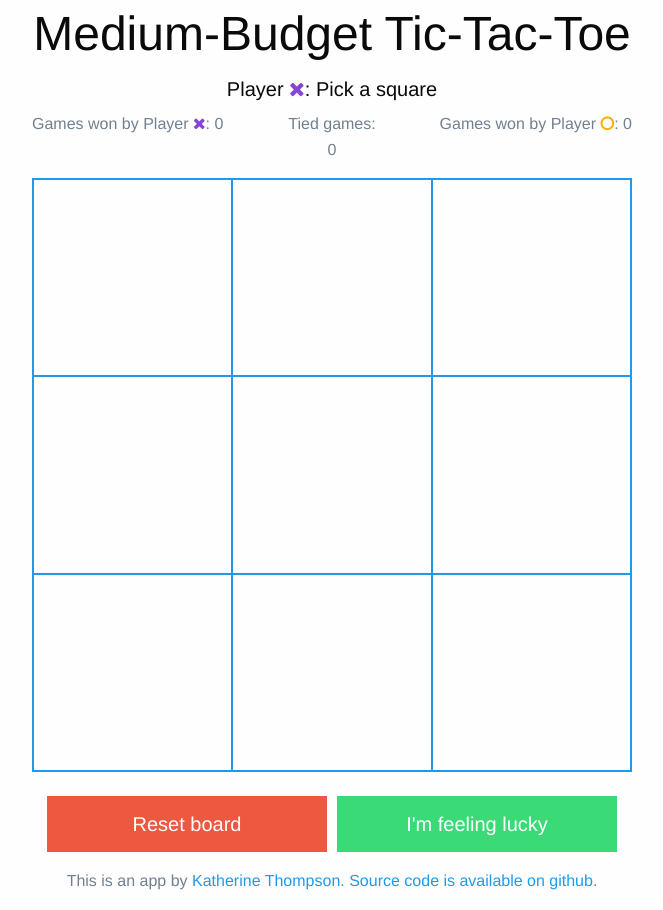
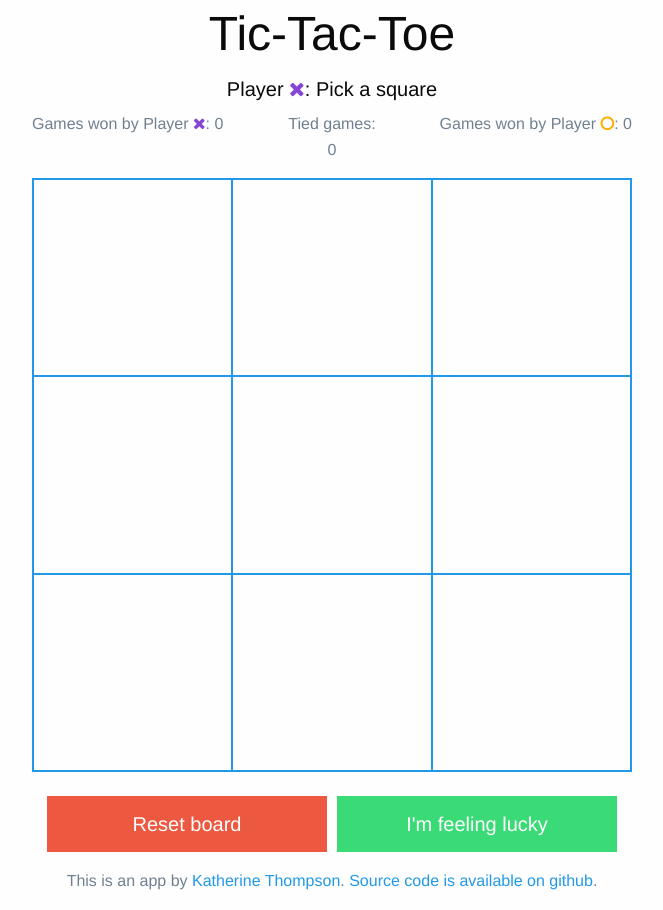
Before and after one commit to KatherineThompson/tic-tac-toe-project, a website: page index.html in a window 1280 px wide. Shown: the whole page, without its empty margins (308-971 px from the left). Drawn offline with nearby package versions, Linux system fonts and the light colour scheme.

Commit message:
Changed name

```diff
--- a/index.html
+++ b/index.html
@@ -18,7 +18,7 @@
 </head>
 <body>
     <div class="row">
-        <h1 class="text-center">Medium-Budget Tic-Tac-Toe</h1>
+        <h1 class="text-center">Tic-Tac-Toe</h1>
     </div>
 
     <div class="row">
```
